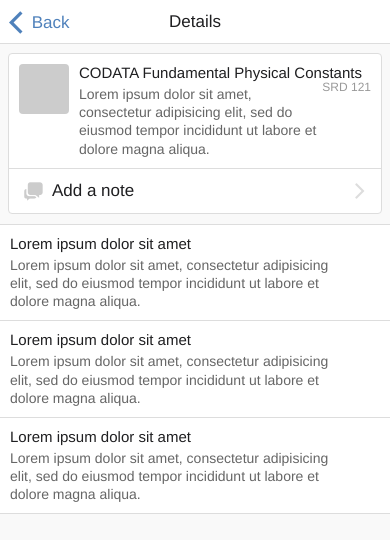
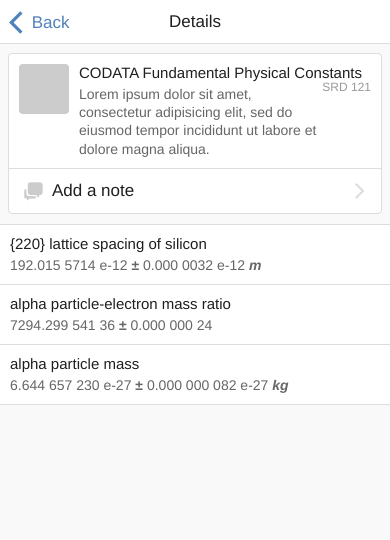
Before and after one commit to excz/srd-vault, a website: page www/index.html in a window 390 px wide. Both pictures are taken after a click on the element 195 px from the left and 92 px from the top of the page. Drawn offline with Linux system fonts and the light colour scheme; some packages are replaced by stand-ins of ours; files whose address does not match are found by name.

Commit message:
Added a sample view for SRD 121 physical constants

```diff
--- a/www/index.html
+++ b/www/index.html
@@ -89,9 +89,9 @@
             </ons-list>
 
 
-            <p>
+            <div>
               *This product uses data provided by the National Institute of Standards and Technology (NIST) but is not endorsed or certified by NIST.
-            </p>
+            </div>
         </ons-page>
     </ons-navigator>
 
--- a/www/js/app.js
+++ b/www/js/app.js
@@ -1,5 +1,7 @@
 (function(){
   'use strict';
+
+  // Initialize app
   var module = angular.module('app', ['onsen']);
 
   module.controller('AppController', function($scope, $data) {
@@ -12,6 +14,30 @@
 
   module.controller('DetailController', function($scope, $data) {
     $scope.item = $data.selectedItem;
+
+    $scope.srd = {
+      "constant": [
+        {
+          "Quantity ": "{220} lattice spacing of silicon",
+          "Value": "192.015 5714 e-12",
+          "Uncertainty": "0.000 0032 e-12",
+          "Unit": "m"
+        },
+        {
+          "Quantity ": "alpha particle-electron mass ratio",
+          "Value": "7294.299 541 36",
+          "Uncertainty": "0.000 000 24",
+          "Unit": ""
+        },
+        {
+          "Quantity ": "alpha particle mass",
+          "Value": "6.644 657 230 e-27",
+          "Uncertainty": "0.000 000 082 e-27",
+          "Unit": "kg"
+        }
+      ]
+    };
+
   });
 
   module.controller('MasterController', function($scope, $data) {
@@ -20,7 +46,7 @@
     $scope.showDetail = function(index) {
       var selectedItem = $data.items[index];
       $data.selectedItem = selectedItem;
-      $scope.navi.pushPage('detail.html', {title : selectedItem.title});
+      $scope.navi.pushPage('srd/121.html', {title : selectedItem.title});
     };
   });
 
--- /dev/null
+++ b/www/srd/121.html
@@ -0,0 +1,45 @@
+<ons-page ng-controller="DetailController">
+
+    <ons-toolbar>
+        <div class="left"><ons-back-button>Back</ons-back-button></div>
+        <div class="center">Details</div>
+    </ons-toolbar>
+
+    <ons-list modifier="inset" style="margin-top: 10px">
+        <ons-list-item class="item">
+            <ons-row>
+                <ons-col width="60px">
+                    <div class="item-thum"></div>
+                </ons-col>
+                <ons-col>
+                    <header>
+                        <span class="item-title">{{item.title}}</span>
+                        <span class="item-label">{{item.label}}</span>
+                    </header>
+                    <p class="item-desc">{{item.desc}}</p>
+                </ons-col>
+            </ons-row>
+        </ons-list-item>
+
+        <ons-list-item modifier="chevron" ng-click="doSomething()">
+            <ons-icon icon="ion-chatboxes" fixed-width="true" style="color: #ccc"></ons-icon>
+            Add a note
+        </ons-list-item>
+    </ons-list>
+
+    <ons-list style="margin-top: 10px">
+        <ons-list-item class="item" ng-repeat="row in srd.constant">
+            <header>
+                <span class="item-title">{{row['Quantity ']}}</span>
+            </header>
+            <p class="item-desc">
+              {{row['Value']}}
+              <strong>&plusmn;</strong> {{row.Uncertainty}}
+              <strong><em>{{row.Unit}}</em></strong>
+            </p>
+        </ons-list-item>
+    </ons-list>
+
+    <br>
+
+</ons-page>
```
